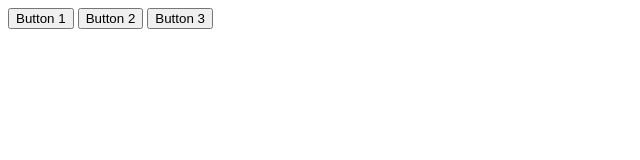
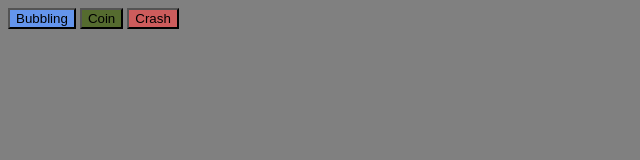
Before and after one commit to barker44/mi349_soundboard, a plain HTML site: page index.html in a window 1280 px wide. Shown: the whole page, without its empty margins (0-640 px from the left). Drawn offline with Linux system fonts and the light colour scheme.

Commit message:
style rules

```diff
--- a/index.html
+++ b/index.html
@@ -9,13 +9,13 @@
 </head>
 <body>
     <button id="button-1">
-        Button 1
+        Bubbling
     </button>
     <button id="button-2">
-        Button 2
+        Coin
     </button>
     <button id="button-3">
-        Button 3
+        Crash
     </button>
 
 <script src = "soundboard.js"></script>
--- a/style.css
+++ b/style.css
@@ -0,0 +1,22 @@
+html{
+    background: gray;
+}
+
+.button {
+    border:groove;
+    color: white;
+    text-align: center;
+    text-decoration:dotted;
+}
+
+#button-1{
+    background-color:cornflowerblue;
+}
+
+#button-2{
+    background-color:darkolivegreen;
+}
+
+#button-3{
+    background-color:indianred;
+}
```
